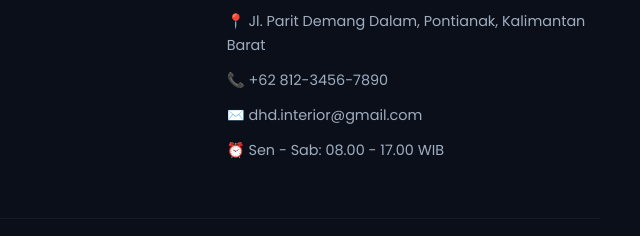
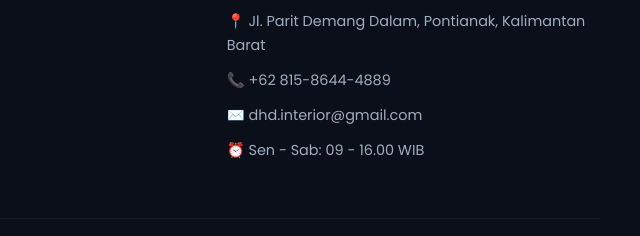
Before and after one commit to Kaychanne/DHD-INTERIOR-COMPANY-PROFILE, a website built with Vite: page index.html in a window 1280 px wide. Shown: the part 3261-3497 px from the top of the page, 640-1280 px from the left. Built offline with nearby package versions, Linux system fonts and the light colour scheme.

Commit message:
change number

```diff
--- a/index.html
+++ b/index.html
@@ -211,14 +211,15 @@
                     </li>
                     <li>
                       <a href="https://wa.me/6281234567890?text=Halo%20DHD%20Interior,%20saya%20tertarik%20dengan%20layanan%20Anda." target="_blank" rel="noopener noreferrer" style="text-decoration: none; color: inherit;">
-                          📞 +62 812-3456-7890
+                          📞 +62 815-8644-4889
                       </a>
                     </li>
                     <li>
                         <a href="mailto:dhd.interior@gmail.com?subject=Tanya%20Layanan%20Interior" style="text-decoration: none; color: inherit;">
                           ✉️ dhd.interior@gmail.com
                       </a>
-                    <li>⏰ Sen - Sab: 08.00 - 17.00 WIB</li>
+                    </li>
+                    <li>⏰ Sen - Sab: 09 - 16.00 WIB</li>
                 </ul>
             </div>
         </div>
```
